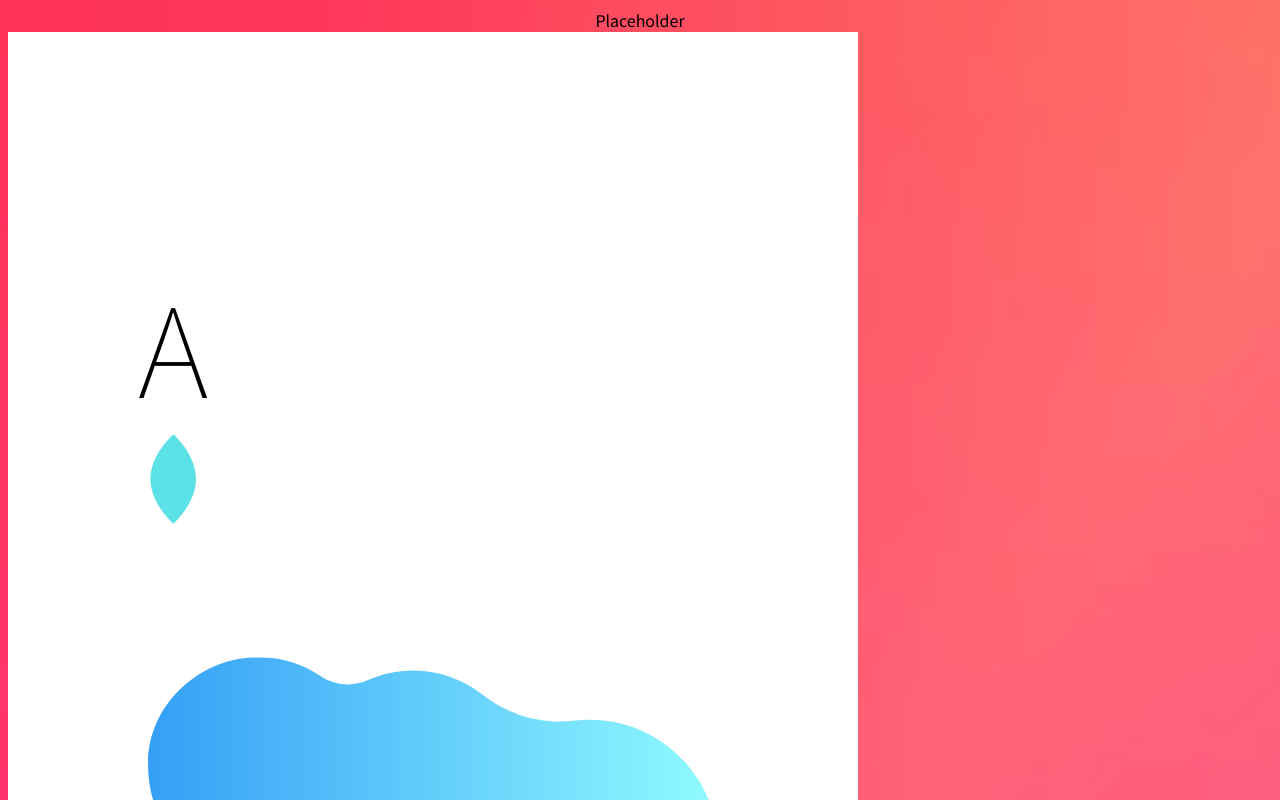
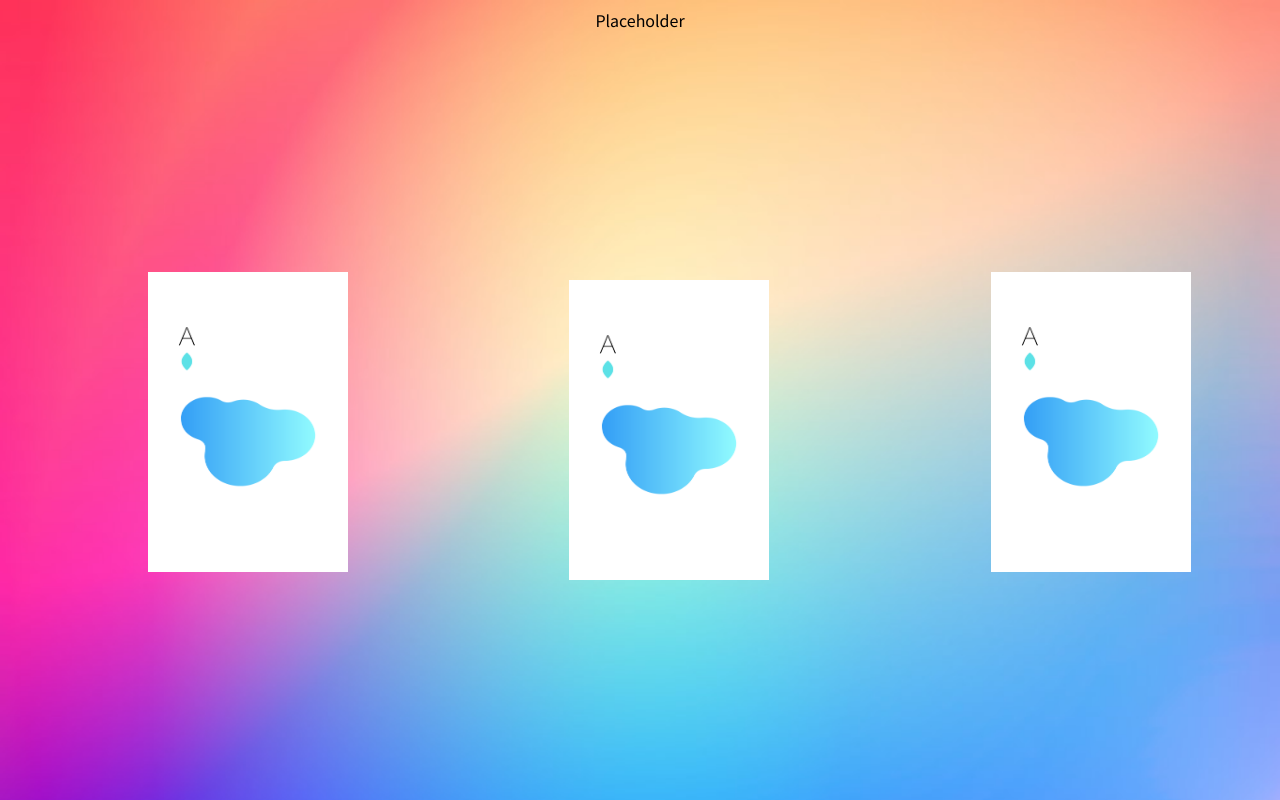
Before and after one commit to mdflynn/slapjack, a plain HTML site: page index.html in a window 1280 px wide. Shown: the top 800 px of the page. Drawn offline with Linux system fonts and the light colour scheme.

Commit message:
Center cards to match comp

```diff
--- a/styles.css
+++ b/styles.css
@@ -1,11 +1,28 @@
 /* font-family: 'Noto Sans JP', sans-serif; */
+html, body {
+    min-height: 100% !important;
+    height: 100%;
+}
+
 body {
-  background: url(./assets/background-image.jpeg);
+  background: url(./assets/background-image.jpeg) no-repeat center center fixed;
   background-size: cover;
-
 }
 
 header {
   text-align: center;
   font-family: 'Noto Sans JP', sans-serif;
 }
+
+section {
+  display: flex;
+  justify-content: space-between;
+  align-items: center;
+  height: 100%;
+}
+
+.player-img {
+  height: 300px;
+  width: 200px;
+  margin-left: 140px;
+}
```
